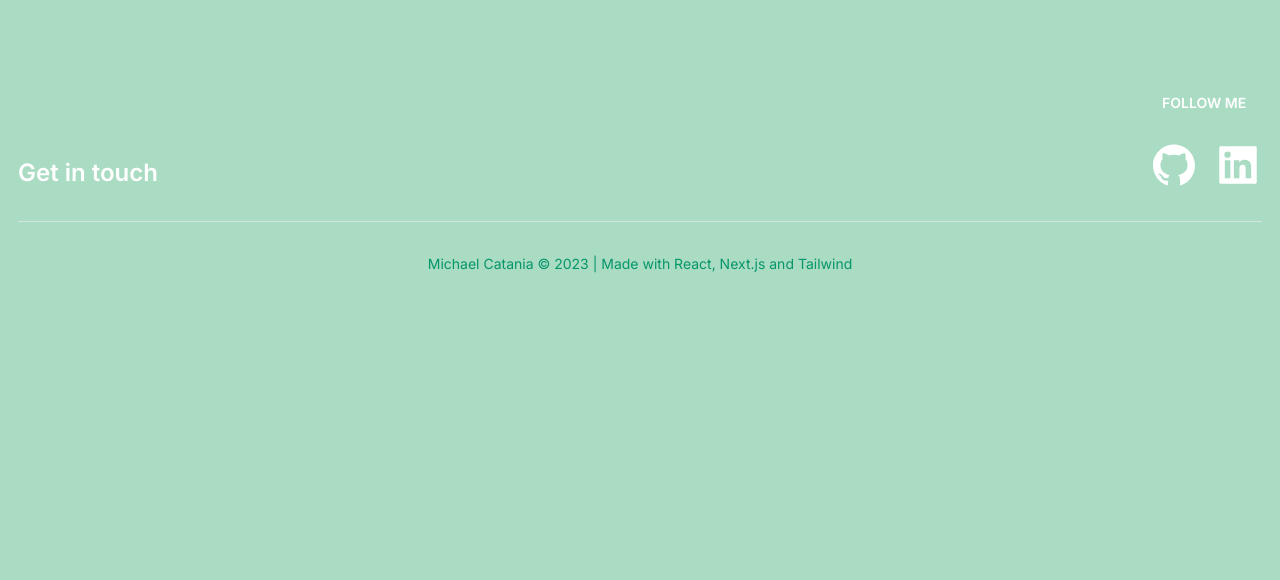
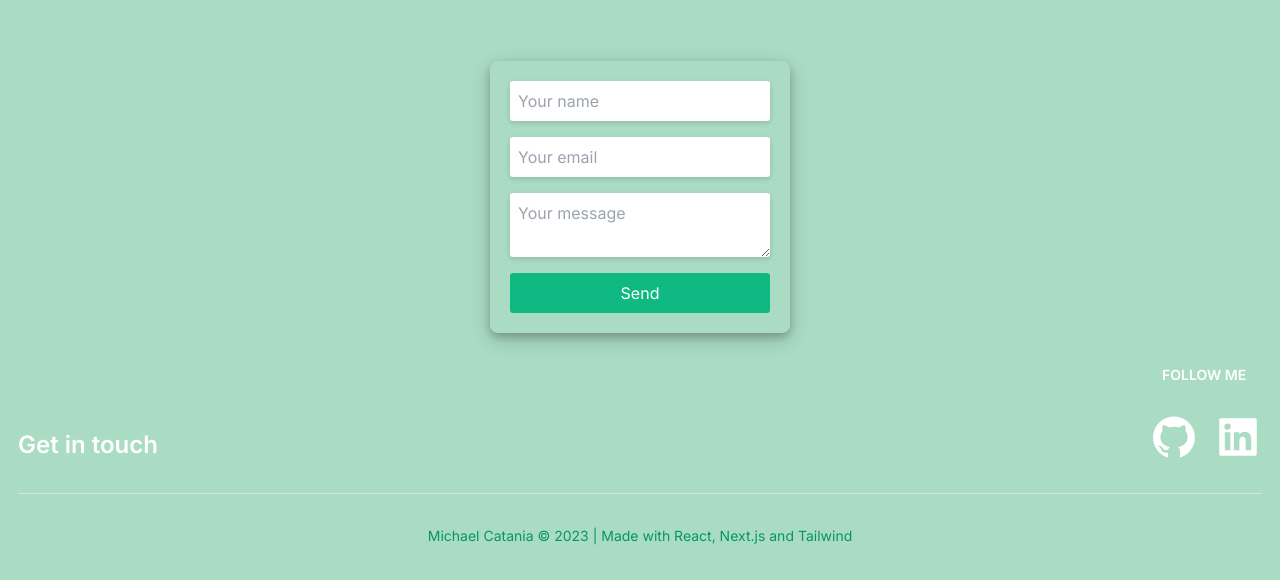
Before and after one commit to Mikitanjie/portfolio, a Next.js app: page / in a window 1280 px wide. Shown: the part 4657-5237 px from the top of the page. Before the commit the page ends 4965 px from the top, so only its background shows below. Built offline with nearby package versions, Linux system fonts and the light colour scheme.

Commit message:
Added a simple form so user can email me

```diff
--- /dev/null
+++ b/app/_components/ContactForm/ContactForm.js
@@ -0,0 +1,39 @@
+import { useState } from 'react';
+import '../../globals.css';
+
+function ContactForm() {
+  const [status, setStatus] = useState(''); // to display success or error message
+
+  const handleSubmit = async (event) => {
+    event.preventDefault();
+
+    const formData = new FormData(event.target);
+    const data = Object.fromEntries(formData);
+
+    const response = await fetch('/api/contact', {
+      method: 'POST',
+      headers: {
+        'Content-Type': 'application/json',
+      },
+      body: JSON.stringify(data),
+    });
+
+    if (response.ok) {
+      setStatus('Thanks for contacting me. I will get back to you shortly.');
+    } else {
+      setStatus('Something went wrong. Please try again.');
+    }
+  };
+
+  return (
+    <form className="contact-form" onSubmit={handleSubmit}>
+      <input className="input-field" name="name" placeholder="Your name" required />
+      <input className="input-field" name="email" type="email" placeholder="Your email" required />
+      <textarea className="textarea-field" name="message" placeholder="Your message" required />
+      <button className="submit-button" type="submit">Send</button>
+      {status && <div style={{ color: 'red' }}>{status}</div>}
+    </form>
+  );
+}
+
+export default ContactForm;
--- a/app/_components/Projects/Projects.js
+++ b/app/_components/Projects/Projects.js
@@ -15,7 +15,7 @@ const Projects = () => {
                 className="prjt-image hover:scale-110 mt-7 mb-7 object-cover active:scale-90"
                 style=""
                 src="/Projectpic.png"
-                alt="Picture of the author"
+                alt="Project image"
                 width={500}
                 height={500}
               />
--- a/app/globals.css
+++ b/app/globals.css
@@ -176,3 +176,43 @@ body {
     margin: 0 10%;
   }
 }
+
+/* ContactForm.css */
+.contact-form {
+  display: flex;
+  flex-direction: column;
+  width: 300px;
+  margin: auto;
+  background-color: transparent;
+  padding: 20px;
+  border-radius: 8px;
+  box-shadow: 0 4px 8px 0 rgba(0, 0, 0, 0.2), 0 6px 20px 0 rgba(0, 0, 0, 0.19);
+}
+
+.input-field, .textarea-field {
+  margin-bottom: 1em;
+  padding: 0.5em;
+  color: black;
+  border: none;
+  border-radius: 3px;
+  box-shadow: 0 2px 5px rgba(0, 0, 0, 0.15);
+}
+
+.submit-button {
+  padding: 0.5em 1em;
+  background-color: #10B981;
+  color: white;
+  border: none;
+  border-radius: 3px;
+  cursor: pointer;
+  transition: all 0.3s ease;
+}
+
+.submit-button:hover {
+  background-color: #58f913;
+  box-shadow: 0 4px 8px 0 rgba(0, 0, 0, 0.2), 0 6px 20px 0 rgba(0, 0, 0, 0.19);
+}
+
+.submit-button:active {
+  transform: scale(0.7);
+}
--- a/app/page.js
+++ b/app/page.js
@@ -14,6 +14,7 @@ import Languages from './_components/Languages/Languages';
 import Particles from './_components/Particles/Particles';
 import Tools from './_components/Tools/Tools';
 import Libraries from './_components/Libraries/Libraries';
+import ContactForm from './_components/ContactForm/ContactForm';
 
 
 
@@ -131,6 +132,7 @@ export default function Home() {
           Languages</span>
       </div>
         <Languages />
+        <ContactForm />
         <Footer />
       </div>
     </div>
--- a/package.json
+++ b/package.json
@@ -17,7 +17,7 @@
     "eslint-config-next": "^12.0.4",
     "express": "^4.18.2",
     "next": "^13.4.7",
-    "nodemailer": "^6.9.3",
+    "nodemailer": "^6.9.4",
     "postcss": "8.4.24",
     "react": "^18.2.0",
     "react-dom": "^18.2.0",
--- /dev/null
+++ b/pages/api/contact.js
@@ -0,0 +1,38 @@
+import nodemailer from 'nodemailer';
+
+export default async function handler(req, res) {
+  if (req.method === 'POST') {
+    let { name, email, message } = req.body;
+
+    let transporter = nodemailer.createTransport({
+      service: 'Outlook365',
+      auth: {
+        user: process.env.EMAIL_USER,
+        pass: process.env.EMAIL_PASSWORD,
+      },
+    });
+
+    let mailOptions = {
+      from: process.env.EMAIL_USER,
+      to: process.env.EMAIL_USER,
+      replyTo: email,
+      subject: `Message from ${name}`,
+      text: `From: ${email}\n\nMessage: ${message}`,
+    };
+
+    transporter.sendMail(mailOptions, (err, data) => {
+      if (err) {
+        res.status(500).send({
+          message: 'Something went wrong. Try again later',
+        });
+      } else {
+        res.send({
+          message: 'Thanks for contacting me. I will get back to you shortly',
+        });
+      }
+    });
+  } else {
+    // Handle any other HTTP method
+    res.status(405).json({ message: 'Method Not Allowed' });
+  }
+}
```
Also changed, not shown: 1 other file (tests, documents, lock files or other folders).
